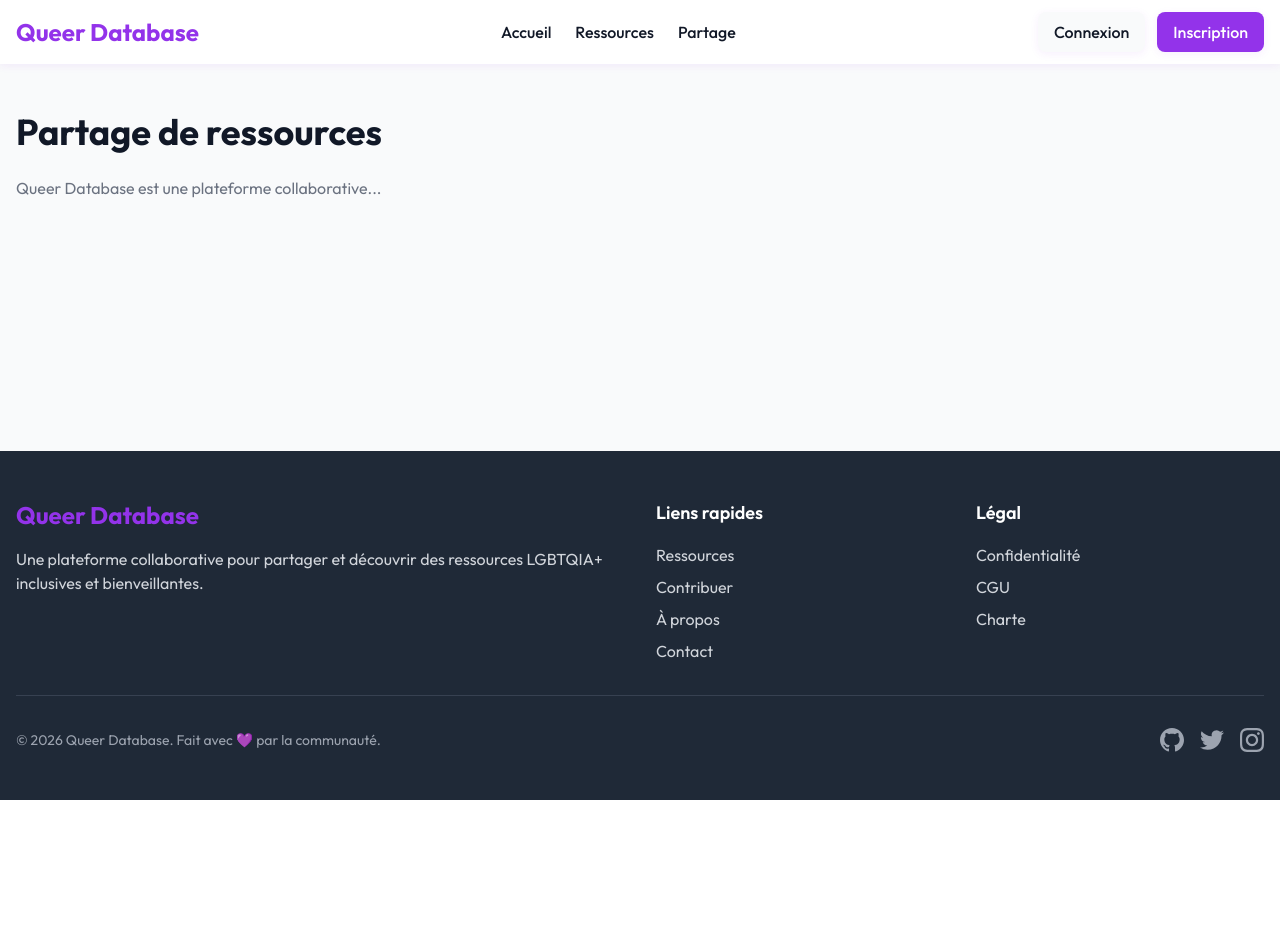
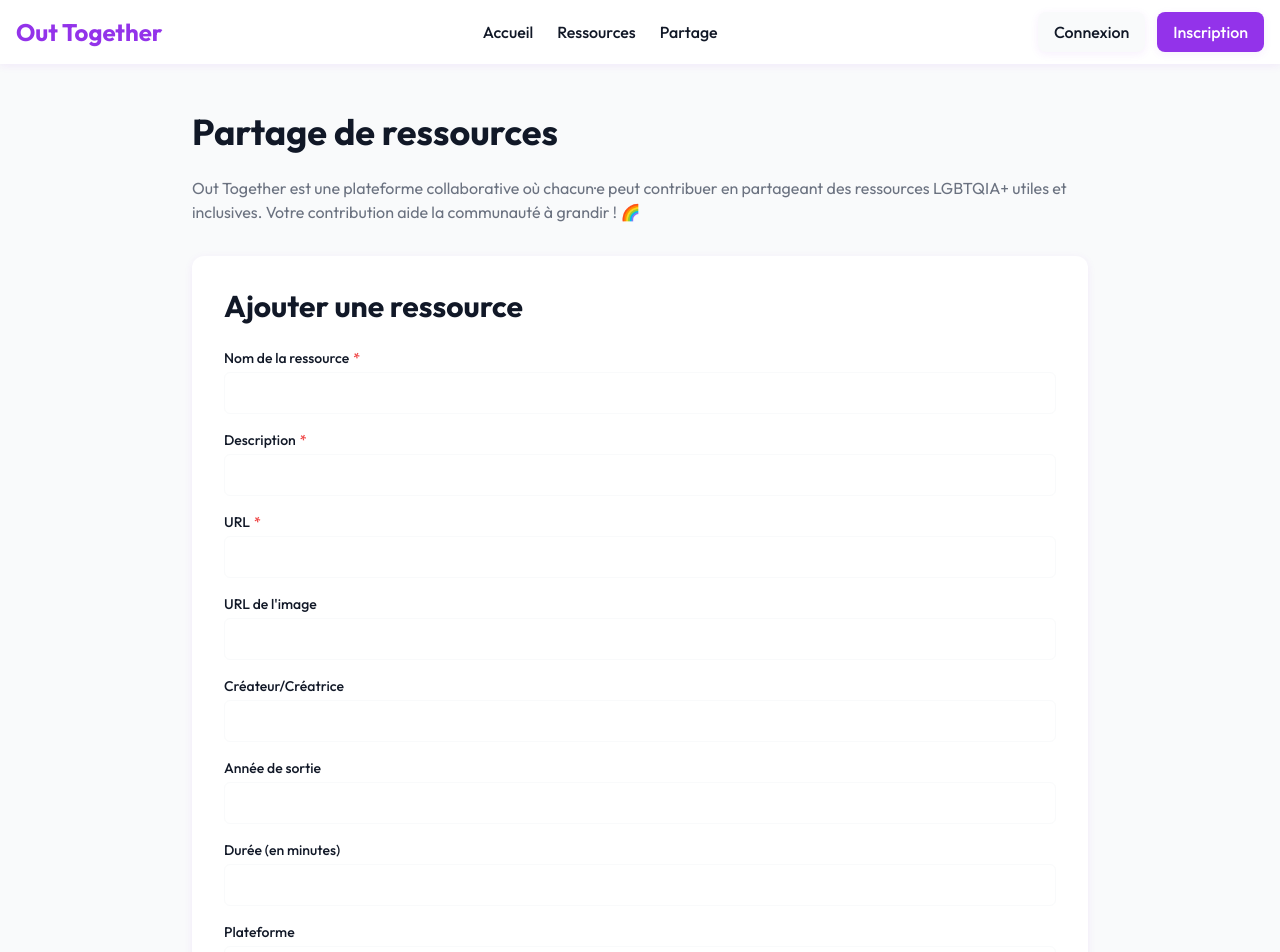
Before and after one commit to Juliette-bot/DataBase-Queer-Front, a React (Vite) app: page /share in a window 1280 px wide. Shown: the top 952 px of the page. Before the commit the page ends 800 px from the top, so only its background shows below. Built offline with nearby package versions, Linux system fonts and the light colour scheme.

Commit message:
add: form resource and the rout

```diff
--- /dev/null
+++ b/src/components/organisms/AddResourceForm.tsx
@@ -0,0 +1,165 @@
+import { useState } from 'react';
+import type React from 'react';
+import { FormField } from '../molecules/FromField';
+import { Button } from '../atoms/Button';
+import type { ResourceData } from '../../types/Resource';
+import { AddResourceService } from '../../services/Api';
+
+
+export const AddResourceForm: React.FC = () => {
+    const [formData, setFormData] = useState<ResourceData>({  // on met le type resource ici
+        name: '',
+        description: '',
+        url: '',
+        image_url: '',
+        creator: '',
+        release_year: '',
+        duration_minutes: '',
+        platform: '',
+    });
+
+    const [errors, setErrors] = useState<Partial<Record<keyof ResourceData, string>>>({});  // ← Utilise ResourceData
+    const [isLoading, setIsLoading] = useState(false);
+
+    const handleChange = (e: React.ChangeEvent<HTMLInputElement>) => {
+        const { name, value } = e.target;
+        setFormData(prev => ({ ...prev, [name]: value }));
+
+        if (errors[name as keyof ResourceData]) {
+            setErrors(prev => ({ ...prev, [name]: undefined }));
+        }
+    };
+
+    const handleSubmit = async (e: React.FormEvent) => {
+        e.preventDefault();
+
+        const newErrors: Partial<Record<keyof ResourceData, string>> = {};
+
+        if (!formData.name.trim()) {
+            newErrors.name = "Le nom est requis";
+        }
+        if (!formData.description.trim()) {
+            newErrors.description = "La description est requise";
+        }
+        if (!formData.url.trim()) {
+            newErrors.url = "L'URL est requise";
+        }
+
+        if (Object.keys(newErrors).length > 0) {
+            setErrors(newErrors);
+            return;
+        }
+
+        setIsLoading(true);
+        try {
+            // j'appel mon api addresource
+            await AddResourceService.addResource(formData);
+
+            alert('Ressource ajoutée avec succès !');
+
+            setFormData({
+                name: '',
+                description: '',
+                url: '',
+                image_url: '',
+                creator: '',
+                release_year: '',
+                duration_minutes: '',
+                platform: '',
+            });
+        } catch (error) {
+            console.error('Erreur:', error);
+            alert('Erreur lors de l\'ajout de la ressource');
+        } finally {
+            setIsLoading(false);
+        }
+    };
+
+    return (
+        <form onSubmit={handleSubmit} className="bg-surface-light p-8 rounded-card shadow-card">
+            <h2 className="text-3xl font-bold text-content-primary mb-6">
+                Ajouter une ressource
+            </h2>
+
+            <FormField
+                label="Nom de la ressource"
+                name="name"
+                value={formData.name}
+                onChange={handleChange}
+                error={errors.name}
+                required
+            />
+
+            <FormField
+                label="Description"
+                name="description"
+                value={formData.description}
+                onChange={handleChange}
+                error={errors.description}
+                required
+            />
+
+            <FormField
+                label="URL"
+                name="url"
+                type="url"
+                value={formData.url}
+                onChange={handleChange}
+                error={errors.url}
+                required
+            />
+
+            <FormField
+                label="URL de l'image"
+                name="image_url"
+                type="url"
+                value={formData.image_url}
+                onChange={handleChange}
+                error={errors.image_url}
+            />
+
+            <FormField
+                label="Créateur/Créatrice"
+                name="creator"
+                value={formData.creator}
+                onChange={handleChange}
+                error={errors.creator}
+            />
+
+            <FormField
+                label="Année de sortie"
+                name="release_year"
+                type="number"
+                value={formData.release_year}
+                onChange={handleChange}
+                error={errors.release_year}
+            />
+
+            <FormField
+                label="Durée (en minutes)"
+                name="duration_minutes"
+                type="number"
+                value={formData.duration_minutes}
+                onChange={handleChange}
+                error={errors.duration_minutes}
+            />
+
+            <FormField
+                label="Plateforme"
+                name="platform"
+                value={formData.platform}
+                onChange={handleChange}
+                error={errors.platform}
+            />
+
+            <Button
+                type="submit"
+                variant="action"
+                className="w-full mt-6"
+                disabled={isLoading}
+            >
+                {isLoading ? 'Ajout en cours...' : 'Ajouter la ressource'}
+            </Button>
+        </form>
+    );
+};
--- a/src/components/organisms/Footer.tsx
+++ b/src/components/organisms/Footer.tsx
@@ -11,7 +11,7 @@ export const Footer: React.FC = () => {
           {/* About Section */}
           <div className="col-span-1 md:col-span-2">
             <h2 className="text-2xl font-bold mb-4 text-action">
-              Queer Database
+              Out Together
             </h2>
             <p className="text-gray-300 mb-4">
               Une plateforme collaborative pour partager et découvrir des ressources
--- a/src/components/organisms/LginFrom.tsx
+++ b/src/components/organisms/LoginFrom.tsx
@@ -2,7 +2,7 @@ import { useState } from 'react';
 import type React from 'react';
 import { FormField } from '../molecules/FromField';
 import { Button } from '../atoms/Button';
-import { authService } from '../../services/api';
+import { authService } from '../../services/AuthApi';
 
 export const LoginForm: React.FC = () => {
     const [formData, setFormData] = useState({
--- a/src/components/organisms/NavBar.tsx
+++ b/src/components/organisms/NavBar.tsx
@@ -19,7 +19,7 @@ export const Navbar: React.FC<NavbarProps> = ({
           {/* Logo / Brand */}
           <Link to="/" className="flex items-center">
             <h1 className="text-2xl font-bold text-action hover:text-action-hover transition-colors">
-              Queer Database
+              Out Together
             </h1>
           </Link>
 
--- a/src/components/organisms/RegisterForm.tsx
+++ b/src/components/organisms/RegisterForm.tsx
@@ -2,7 +2,7 @@ import { useState } from 'react';
 import type React from 'react';
 import { FormField } from '../molecules/FromField';
 import { Button } from '../atoms/Button';
-import { authService } from '../../services/api';
+import { authService } from '../../services/AuthApi';
 
 export const RegisterForm: React.FC = () => {
     const [formData, setFormData] = useState({
@@ -108,7 +108,7 @@ export const RegisterForm: React.FC = () => {
             />
 
             <FormField
-                label="Nom de famille"
+                label="Nom"
                 name="lastName"
                 type="text"
                 value={formData.lastName}
--- a/src/pages/AuthPage.tsx
+++ b/src/pages/AuthPage.tsx
@@ -1,7 +1,7 @@
 // src/pages/AuthPage.tsx
 import { useState } from 'react';
 import type React from 'react';
-import { LoginForm } from '../components/organisms/LginFrom';
+import { LoginForm } from '../components/organisms/LoginFrom';
 import { RegisterForm } from '../components/organisms/RegisterForm';
 import { Button } from '../components/atoms/Button';
 
--- a/src/pages/HomePage.tsx
+++ b/src/pages/HomePage.tsx
@@ -7,7 +7,7 @@ export const HomePage: React.FC = () => {
     <div className="container mx-auto px-4 py-12">
       <div className="max-w-4xl mx-auto text-center">
         <h1 className="text-5xl font-bold text-content-primary mb-6">
-          Bienvenue sur Queer Database
+          Bienvenue sur Out Together
         </h1>
         <p className="text-xl text-content-secondary mb-8">
           Une plateforme collaborative pour partager et découvrir des ressources
--- a/src/pages/SharePage.tsx
+++ b/src/pages/SharePage.tsx
@@ -1,15 +1,20 @@
-// src/pages/AboutPage.tsx
+// src/pages/SharePage.tsx
 import type React from 'react';
+import { AddResourceForm } from '../components/organisms/AddResourceForm';
 
 export const SharePage: React.FC = () => {
   return (
     <div className="container mx-auto px-4 py-12">
-      <h1 className="text-4xl font-bold text-content-primary mb-6">
-        Partage de ressources
-      </h1>
-      <p className="text-content-secondary">
-        Queer Database est une plateforme collaborative...
-      </p>
+      <div className="max-w-4xl mx-auto">
+        <h1 className="text-4xl font-bold text-content-primary mb-6">
+          Partage de ressources
+        </h1>
+        <p className="text-content-secondary mb-8">
+          Out Together est une plateforme collaborative où chacun·e peut contribuer en partageant des ressources LGBTQIA+ utiles et inclusives. Votre contribution aide la communauté à grandir ! 🌈
+        </p>
+
+        <AddResourceForm />
+      </div>
     </div>
   );
 };
--- /dev/null
+++ b/src/services/Api.tsx
@@ -0,0 +1,13 @@
+import { fetchWithAuth } from "./AuthApi";
+import type { ResourceData } from '../types/Resource';
+
+
+export const AddResourceService = {
+    addResource: async (resourceData: ResourceData) => {
+        const response = await fetchWithAuth('/api/resource/add', {
+            method: 'POST',
+            body: JSON.stringify(resourceData),
+        });
+
+        return await response.json();
+    }}
--- /dev/null
+++ b/src/services/AuthApi.tsx
@@ -0,0 +1,119 @@
+// src/services/api.ts
+const API_BASE_URL = 'http://localhost:8080';
+
+// Gestion du token
+export const tokenService = {
+  getToken: (): string | null => {
+    return localStorage.getItem('authToken');
+  },
+
+  setToken: (token: string): void => {
+    localStorage.setItem('authToken', token);
+  },
+
+  removeToken: (): void => {
+    localStorage.removeItem('authToken');
+  },
+
+  isAuthenticated: (): boolean => {
+    return !!localStorage.getItem('authToken');
+  }
+};
+
+export const authService = {
+  login: async (email: string, password: string) => {
+    const response = await fetch(`${API_BASE_URL}/api/auth/login`, {
+      method: 'POST',
+      headers: {
+        'Content-Type': 'application/json',
+      },
+      body: JSON.stringify({ email, password }),
+    });
+
+    if (!response.ok) {
+      throw new Error('Erreur de connexion');
+    }
+
+    const data = await response.json();
+
+    // Sauvegarde le token dans le localStorage
+    if (data.token) {
+      tokenService.setToken(data.token);
+    }
+
+    return data;
+  },
+
+  register: async (firstName: string, lastName: string, email: string, password: string) => {
+    const response = await fetch(`${API_BASE_URL}/api/auth/register`, {
+      method: 'POST',
+      headers: {
+        'Content-Type': 'application/json',
+      },
+      body: JSON.stringify({ firstName, lastName, email, password }),
+    });
+
+    if (!response.ok) {
+      throw new Error("Erreur lors de l'inscription");
+    }
+
+    const data = await response.json();
+
+    // Sauvegarde le token dans le localStorage
+    if (data.token) {
+      tokenService.setToken(data.token);
+    }
+
+    return data;
+  },
+
+  logout: (): void => {
+    tokenService.removeToken();
+  }
+};
+
+
+/*
+
+Récupère le token du localStorage
+Ajoute le header Authorization: Bearer {token}
+Ajoute Content-Type: application/json
+Gère l'erreur si ton token est expiré (te déconnecte automatiquement)
+
+En résumé simple :
+fetchWithAuth = un raccourci pour faire des requêtes en étant authentifié, sans avoir à gérer manuellement le token à chaque fois.
+Tu l'utiliseras pour toutes les requêtes qui nécessitent d'être connecté :
+
+Ajouter/modifier/supprimer des ressources
+Accéder à ton profil
+Liker des ressources
+etc.
+
+*/
+// Helper pour les requêtes authentifiées
+//de la bebon ca
+export const fetchWithAuth = async (url: string, options: RequestInit = {}) => {
+  const token = tokenService.getToken();
+
+  const headers = {
+    'Content-Type': 'application/json',
+    ...(token && { 'Authorization': `Bearer ${token}` }),
+    ...options.headers,
+  };
+
+  const response = await fetch(`${API_BASE_URL}${url}`, {
+    ...options,
+    headers,
+  });
+
+  if (!response.ok) {
+    if (response.status === 401) {
+      // Token invalide ou expiré, on déconnecte l'utilisateur
+      tokenService.removeToken();
+      throw new Error('Session expirée, veuillez vous reconnecter');
+    }
+    throw new Error(`Erreur HTTP: ${response.status}`);
+  }
+
+  return response;
+};
--- a/src/services/api.tsx
+++ /dev/null
@@ -1,36 +0,0 @@
-// src/services/api.ts
-const API_BASE_URL = 'http://localhost:8080';
-
-export const authService = {
-  login: async (email: string, password: string) => {
-    const response = await fetch(`${API_BASE_URL}/api/auth/login`, {
-      method: 'POST',
-      headers: {
-        'Content-Type': 'application/json',
-      },
-      body: JSON.stringify({ email, password }),
-    });
-
-    if (!response.ok) {
-      throw new Error('Erreur de connexion');
-    }
-
-    return await response.json();
-  },
-
-  register: async (firstName: string, lastName: string, email: string, password: string) => {
-    const response = await fetch(`${API_BASE_URL}/api/auth/register`, {
-      method: 'POST',
-      headers: {
-        'Content-Type': 'application/json',
-      },
-      body: JSON.stringify({ firstName, lastName, email, password }),
-    });
-
-    if (!response.ok) {
-      throw new Error("Erreur lors de l'inscription");
-    }
-
-    return await response.json();
-  },
-};
--- /dev/null
+++ b/src/types/Resource.tsx
@@ -0,0 +1,11 @@
+// src/types/resource.ts
+export interface ResourceData {
+    name: string;
+    description: string;
+    url: string;
+    image_url: string;
+    creator: string;
+    release_year: string;
+    duration_minutes: string;
+    platform: string;
+}
```
